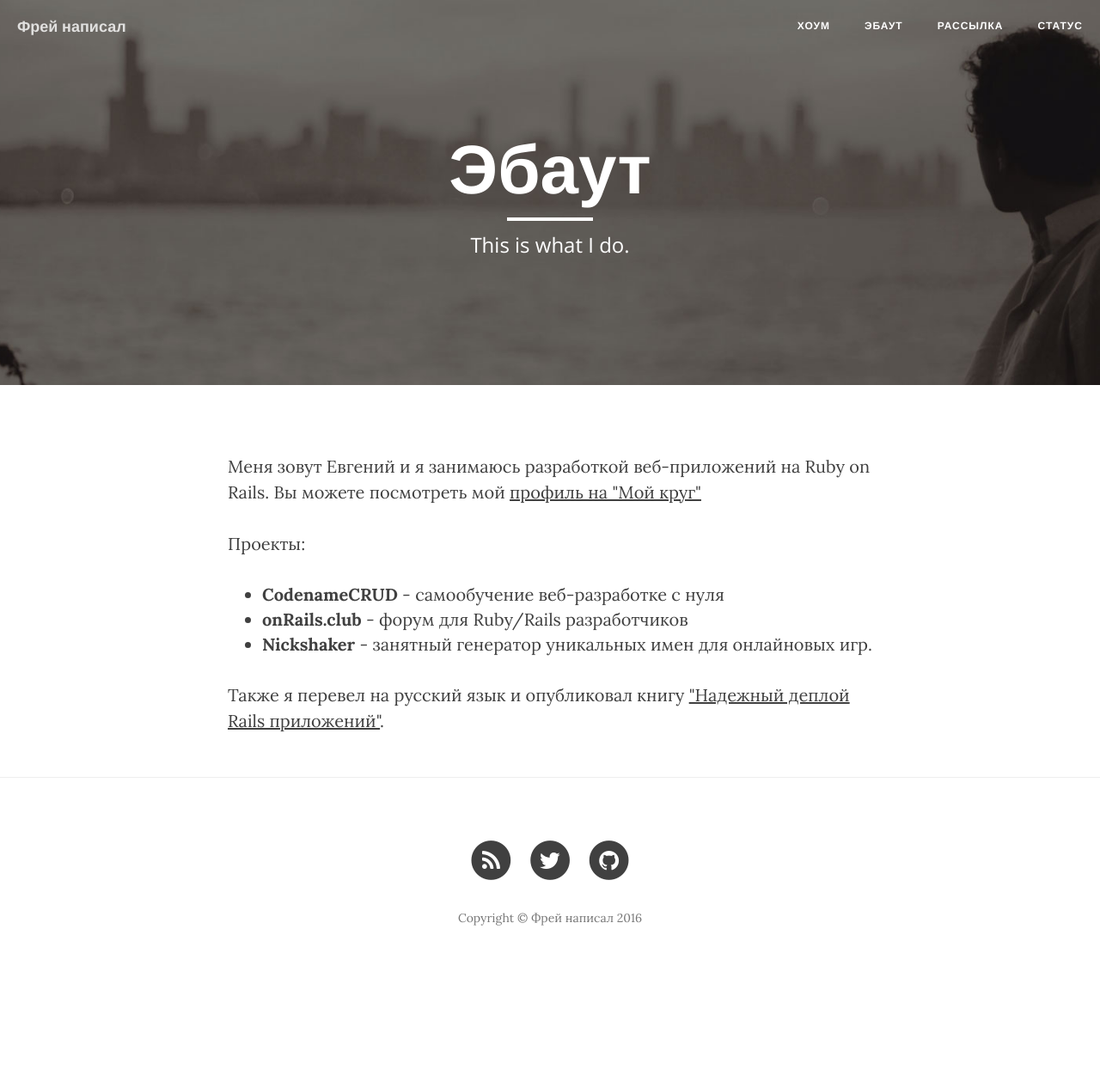
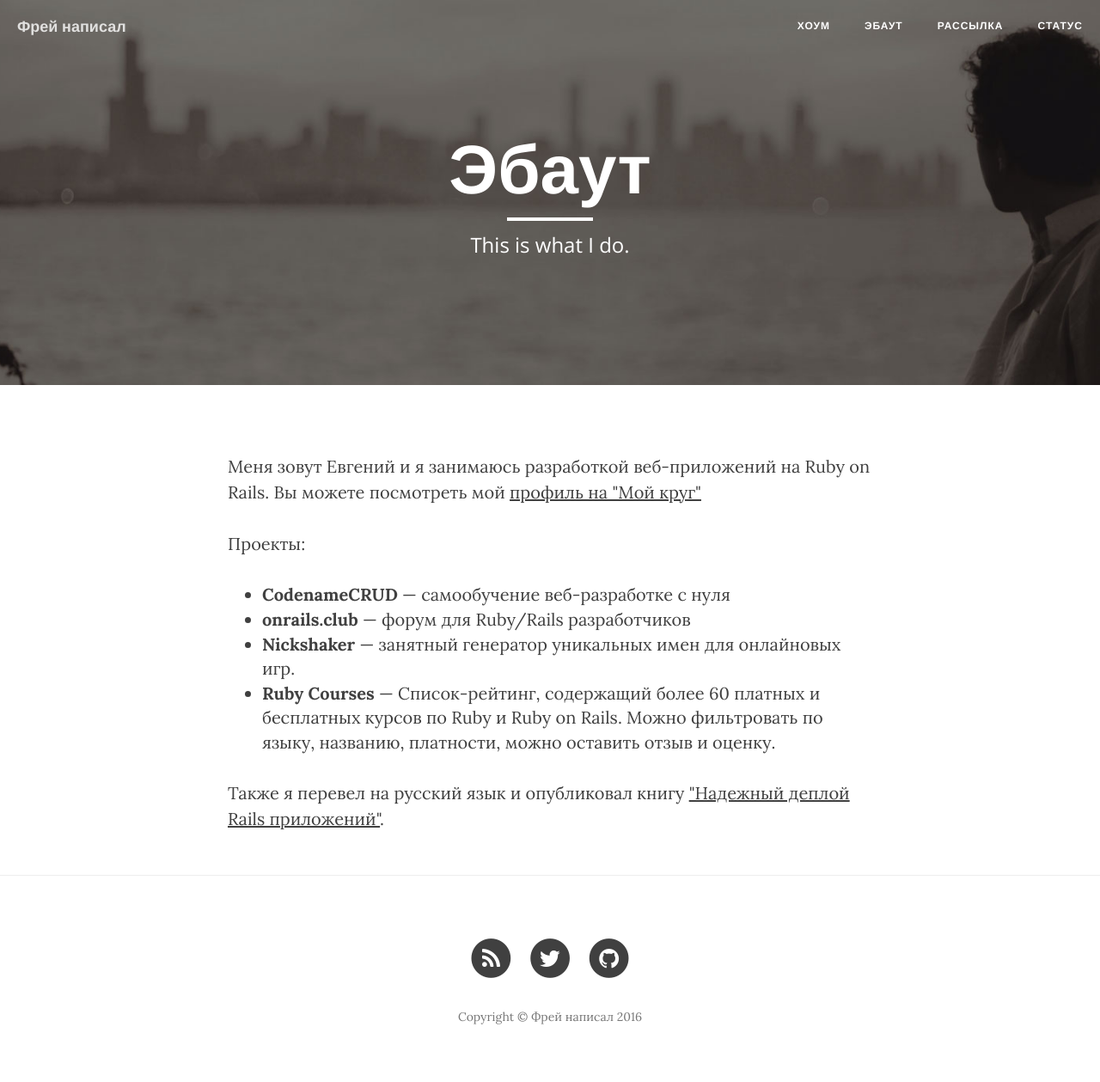
Before and after one commit to Freika/freika.github.io, a Jekyll site: the page built from about.html, in a window 1280 px wide. Shown: the whole page at 86% size. Built offline with Jekyll 4.4.1, drawn with Linux system fonts in a browser that asks for light colours; nearby versions of some CDN libraries; Markdown is read by kramdown in place of the engine named in the settings; before the commit the page ends 1144 px from its top, so only the background shows below that.

Commit message:
Update about page.

```diff
--- a/about.html
+++ b/about.html
@@ -13,9 +13,10 @@ header-img: "img/about-bg.jpg"
   Проекты:
 
   <ul>
-  <li><strong><a href='http://codenamecrud.ru/'>CodenameCRUD</a></strong> - самообучение веб-разработке с нуля</li>
-    <li><strong><a href='http://onrails.club/'>onRails.club</a></strong> - форум для Ruby/Rails разработчиков</li>
-    <li><strong><a href='https://nickshaker.com/'>Nickshaker</a></strong> - занятный генератор уникальных имен для онлайновых игр.</li>
+  <li><strong><a href='http://codenamecrud.ru/'>CodenameCRUD</a></strong> — самообучение веб-разработке с нуля</li>
+    <li><strong><a href='http://onrails.club/'>onrails.club</a></strong> — форум для Ruby/Rails разработчиков</li>
+    <li><strong><a href='https://nickshaker.com/'>Nickshaker</a></strong> — занятный генератор уникальных имен для онлайновых игр.</li>
+    <li><strong><a href='http://rubycourses.ru/'>Ruby Courses</a></strong> — Список-рейтинг, содержащий более 60 платных и бесплатных курсов по Ruby и Ruby on Rails. Можно фильтровать по языку, названию, платности, можно оставить отзыв и оценку.</li>
   </ul>
 </p>
 
```
